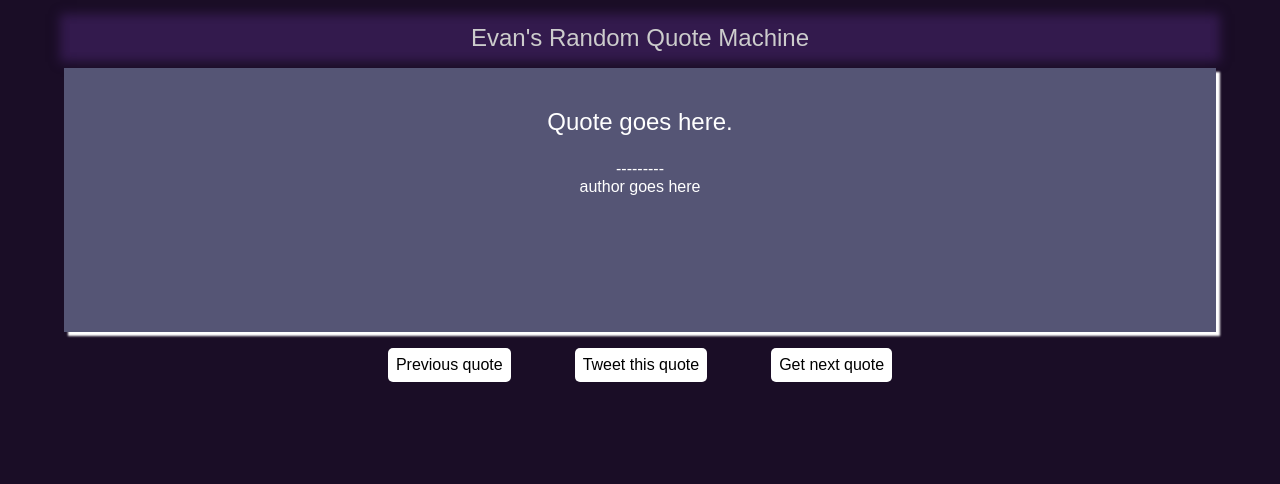
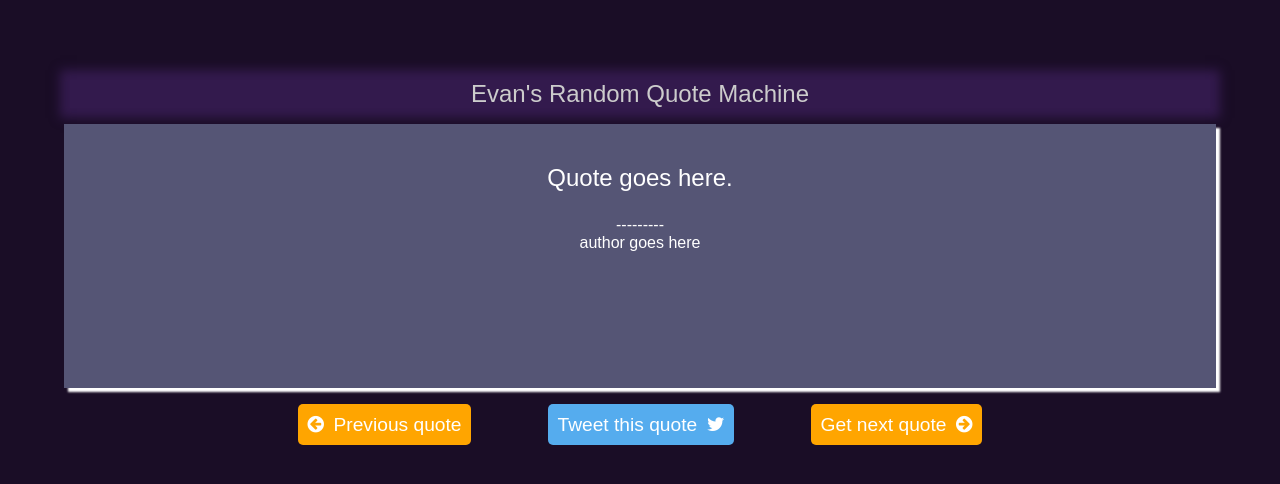
Before and after one commit to palmerev/random-quote-machine, a plain HTML site: page index.html in a window 1280 px wide. Drawn offline with nearby package versions, Linux system fonts and the light colour scheme; files that its build step writes are made by us from their sources.

Commit message:
add Font Awesome icons and more styles to buttons

```diff
--- a/css/style.scss
+++ b/css/style.scss
@@ -4,6 +4,7 @@ body {
   background-color: darken(rebeccapurple, 30%);
   font-family: sans-serif;
   text-align: center;
+  margin-top: 4em;
 }
 
 main {
@@ -11,6 +12,7 @@ main {
   margin: 0 auto;
   padding-top: 1em;
 }
+
 h1 {
   width: $maxWidth - 1vw;
   color: #CCC;
@@ -36,16 +38,42 @@ h1 {
 blockquote {
     font-size: 1.5em;
 }
+
 button {
   $xMargin: 2em;
-  background: #FFF;
-  font-size: inherit;
+  background: white;
+  font-size: 1.2em;
   padding: 0.5em;
   margin-left: $xMargin;
   margin-right: $xMargin;
   margin-bottom: 0.5em;
   border: none;
   border-radius: 5px;
+  &:active {
+    background: white;
+    color: orange;
+  }
+}
+
+.tweet-btn {
+    color: white;
+    background: rgb(85, 172, 238);
+}
+
+.change-quote-btn {
+    color: white;
+    background: orange;
+}
+
+#get-quote-btn,
+.tweet-btn {
+    i {
+        margin-left: 0.5em;
+    }
+}
+
+#previous-quote-btn i {
+    margin-right: 0.5em;
 }
 
 p#author::before {
--- a/index.html
+++ b/index.html
@@ -3,6 +3,7 @@
     <head>
         <meta charset="utf-8">
         <title>Evan's Random Quote Machine</title>
+        <link rel="stylesheet" href="https://maxcdn.bootstrapcdn.com/font-awesome/4.5.0/css/font-awesome.min.css">
         <link rel="stylesheet" href="css/style.css" media="screen" charset="utf-8">
     </head>
     <body>
@@ -12,9 +13,9 @@
                 <blockquote id="body">Quote goes here.</blockquote>
                 <p id="author">author goes here</p>
             </div>
-            <button id="previous-quote-btn">Previous quote</button><!--
-         --><button id="tweet-btn">Tweet this quote</button><!--
-         --><button id="get-quote-btn">Get next quote</button>
+            <button id="previous-quote-btn" class="change-quote-btn"><i class="fa fa-arrow-circle-left"></i>Previous quote</button><!--
+         --><button id="tweet-btn" class="tweet-btn">Tweet this quote<i class="fa fa-twitter"></i></button><!--
+         --><button id="get-quote-btn" class="change-quote-btn">Get next quote<i class="fa fa-arrow-circle-right"></i></button>
         </main>
         <script src="https://ajax.googleapis.com/ajax/libs/jquery/2.2.0/jquery.min.js"></script>
         <script src="js/main.js" charset="utf-8"></script>
```
